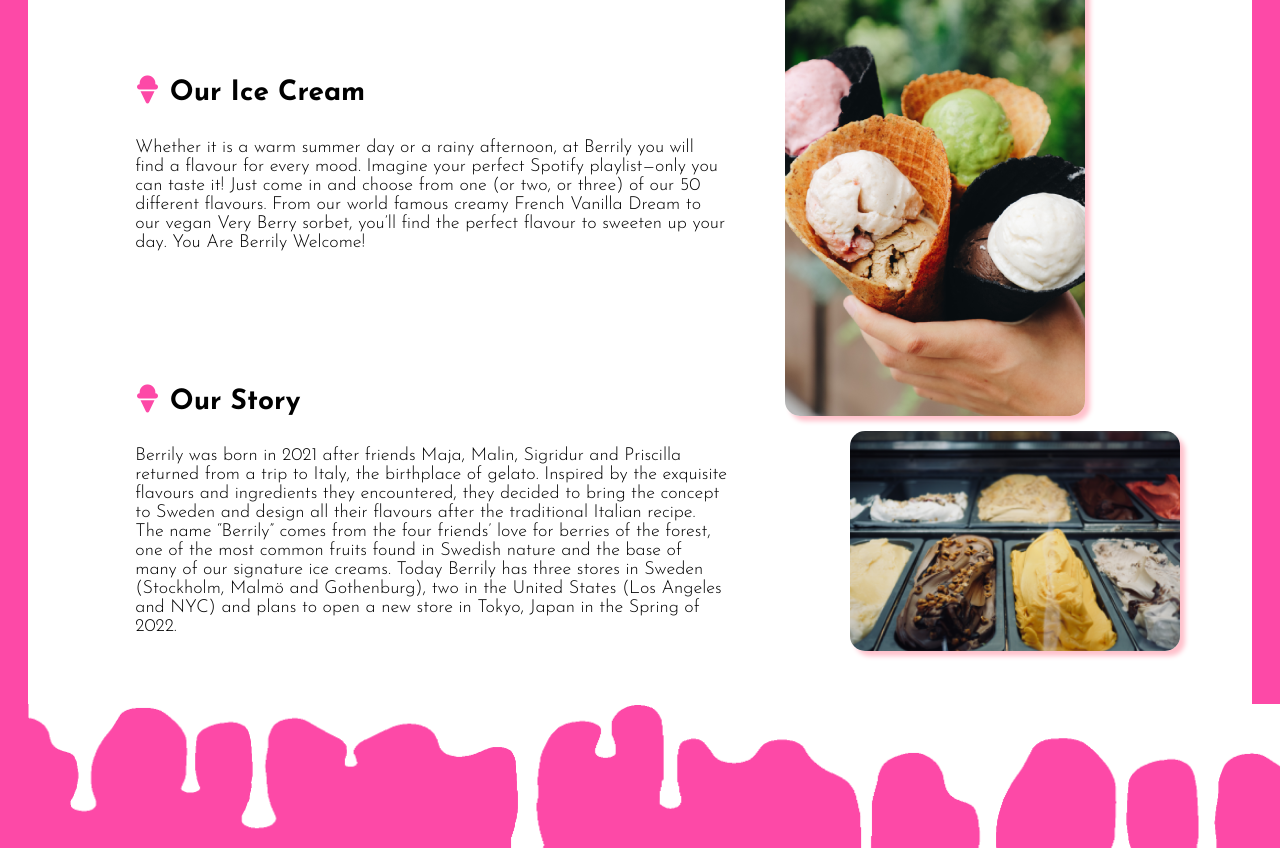
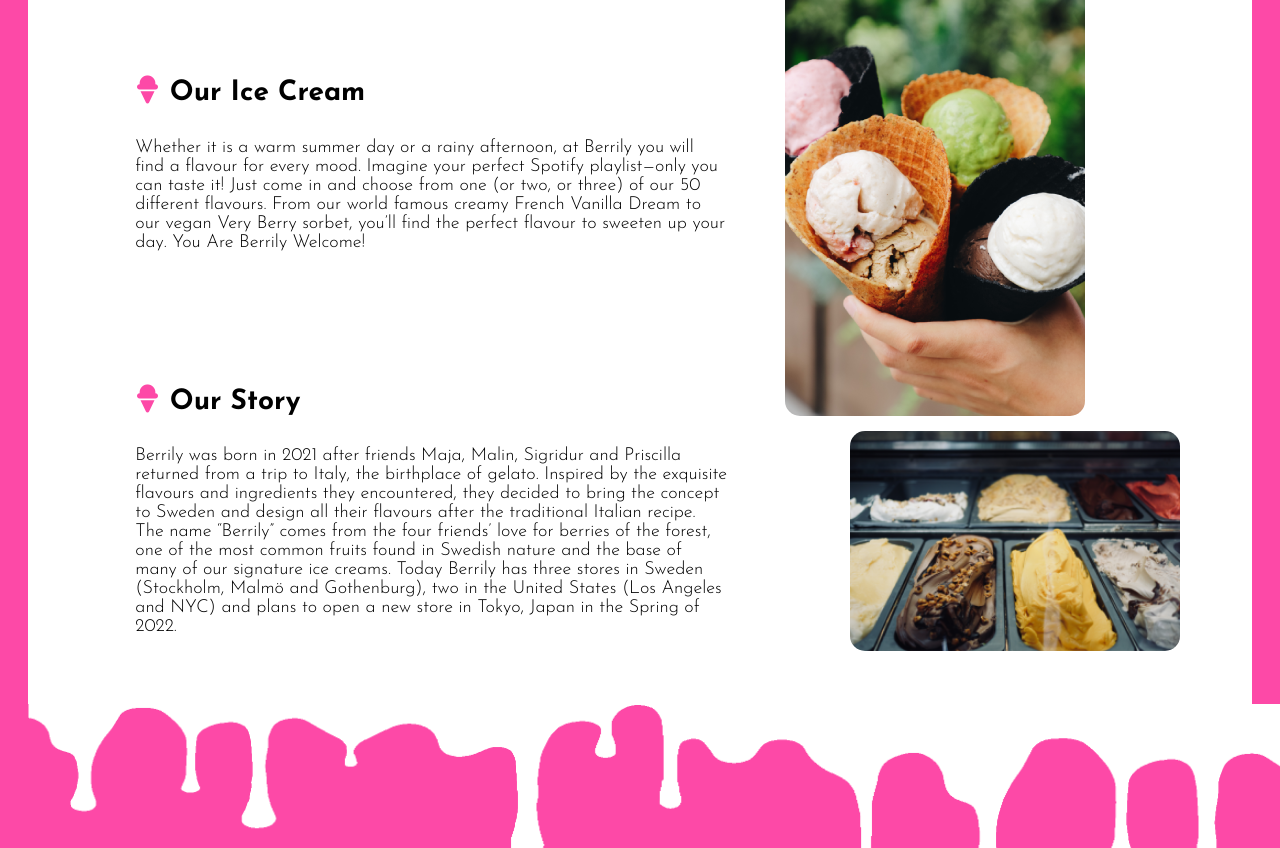
Before and after one commit to priscilla-silva/ice-cream-shop, a plain HTML site: page about.html in a window 1280 px wide. Shown: the part 241-1089 px from the top of the page. Drawn offline with nearby package versions, Linux system fonts and the light colour scheme; files that its build step writes are made by us from their sources.

Commit message:
removed box shadow from about images

```diff
--- a/styles/_card_one.scss
+++ b/styles/_card_one.scss
@@ -57,7 +57,7 @@
     top: 40px;
     right: 50px;
     z-index: 0;
-    box-shadow: 5px 5px 5px pink;
+
 }
 
 .flavours {
@@ -66,7 +66,7 @@
     position: relative;
     top: 45px;
     left: 35px;
-    box-shadow: 5px 5px 5px pink;
+
 
 }
 
```
